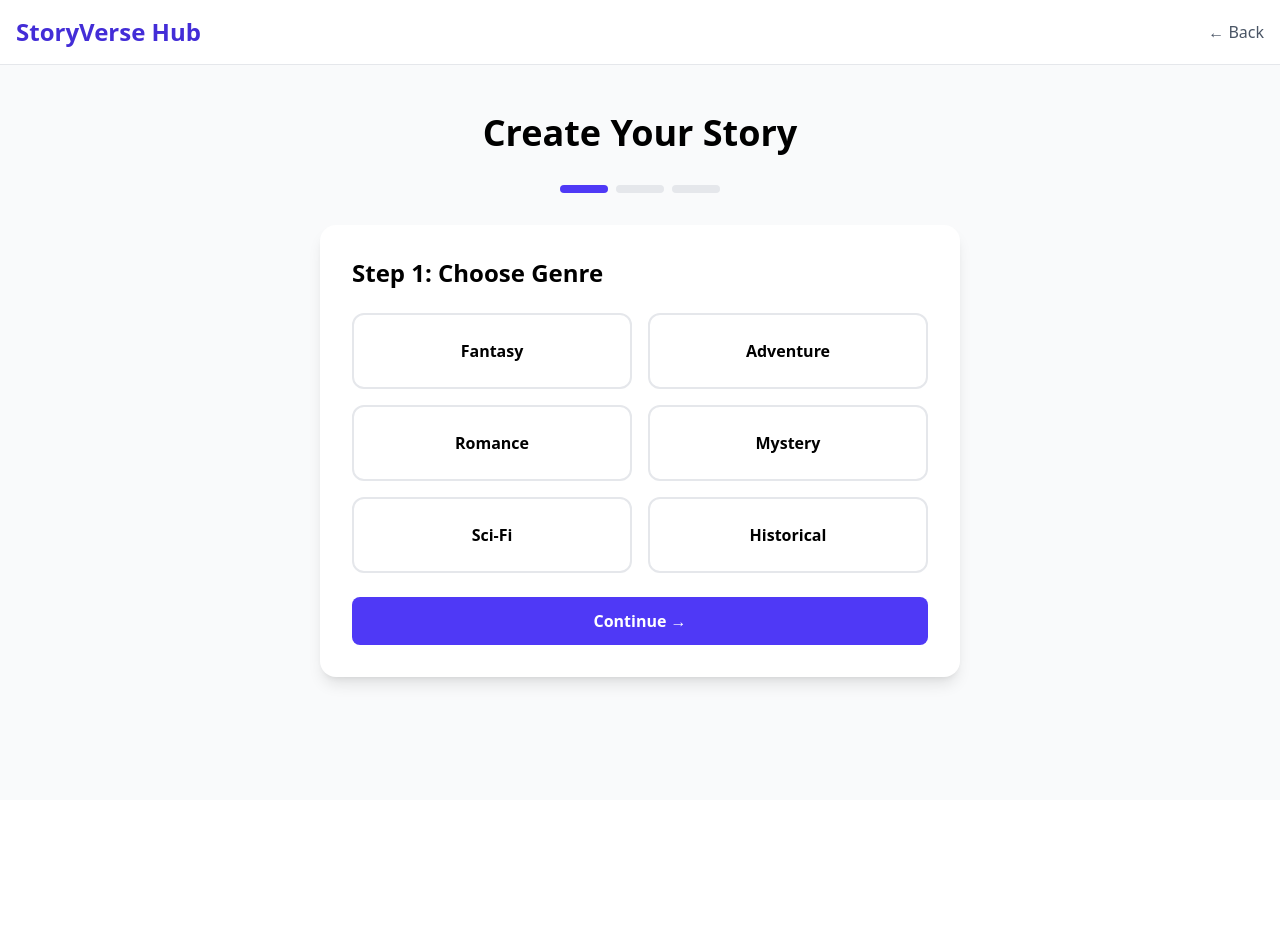
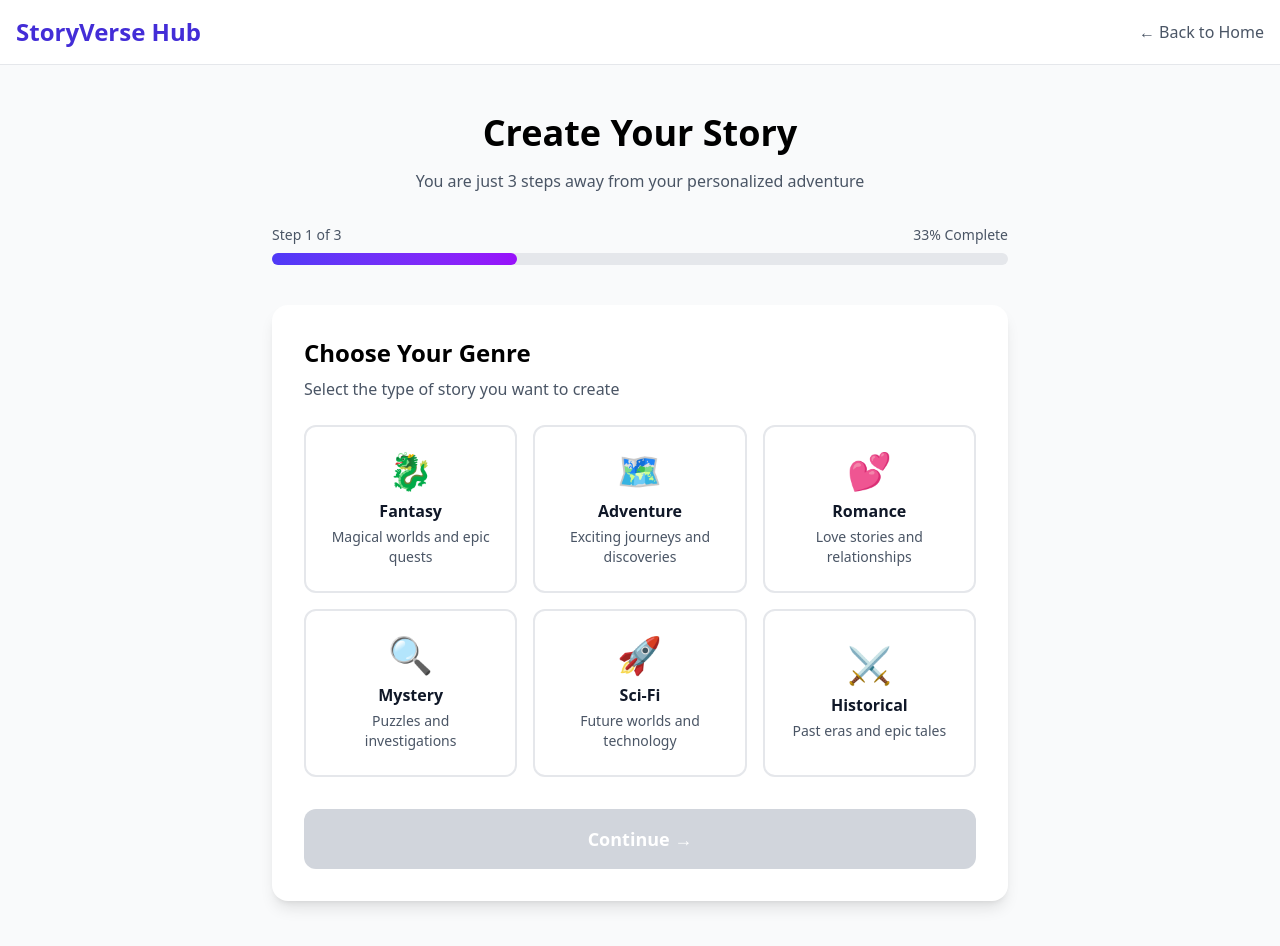
Before and after one commit to kaithebot/storyverse-hub, a Next.js app: page /create in a window 1280 px wide. Shown: the top 946 px of the page. Before the commit the page ends 800 px from the top, so only its background shows below. Built offline with nearby package versions, Linux system fonts and the light colour scheme; a web font is replaced by a local one.

Commit message:
v1.5.0: Completely redesigned Create page with progress bar, icons, better UX - 04:56

```diff
--- a/src/app/create/page.tsx
+++ b/src/app/create/page.tsx
@@ -5,69 +5,156 @@ import Link from 'next/link';
 
 export default function Create() {
   const [step, setStep] = useState(1);
+  const [formData, setFormData] = useState({
+    genre: '',
+    characterName: '',
+  });
+
+  const genres = [
+    { name: 'Fantasy', icon: '🐉', desc: 'Magical worlds and epic quests' },
+    { name: 'Adventure', icon: '🗺️', desc: 'Exciting journeys and discoveries' },
+    { name: 'Romance', icon: '💕', desc: 'Love stories and relationships' },
+    { name: 'Mystery', icon: '🔍', desc: 'Puzzles and investigations' },
+    { name: 'Sci-Fi', icon: '🚀', desc: 'Future worlds and technology' },
+    { name: 'Historical', icon: '⚔️', desc: 'Past eras and epic tales' },
+  ];
+
+  const progress = (step / 3) * 100;
 
   return (
     <main className="min-h-screen bg-gray-50">
-      <nav className="bg-white border-b border-gray-200">
+      {/* Header */}
+      <nav className="bg-white border-b border-gray-200 sticky top-0 z-50">
         <div className="max-w-7xl mx-auto px-4 h-16 flex items-center justify-between">
           <Link href="/" className="font-serif text-2xl font-bold text-indigo-700">StoryVerse Hub</Link>
-          <Link href="/" className="text-gray-600 hover:text-indigo-600">← Back</Link>
+          <Link href="/" className="text-gray-600 hover:text-indigo-600 font-medium">← Back to Home</Link>
         </div>
       </nav>
 
-      <div className="max-w-2xl mx-auto px-4 py-12">
-        <h1 className="font-serif text-4xl font-bold text-center mb-8">Create Your Story</h1>
+      <div className="max-w-3xl mx-auto px-4 py-12">
+        <h1 className="font-serif text-4xl font-bold text-center mb-4">Create Your Story</h1>
+        <p className="text-gray-600 text-center mb-8">You are just 3 steps away from your personalized adventure</p>
 
-        {/* Progress */}
-        <div className="flex justify-center gap-2 mb-8">
-          {[1, 2, 3].map((i) => (
-            <div key={i} className={`w-12 h-2 rounded-full ${i <= step ? 'bg-indigo-600' : 'bg-gray-200'}`} />
-          ))}
+        {/* Progress Bar */}
+        <div className="mb-10">
+          <div className="flex justify-between text-sm text-gray-600 mb-2">
+            <span>Step {step} of 3</span>
+            <span>{Math.round(progress)}% Complete</span>
+          </div>
+          <div className="w-full bg-gray-200 rounded-full h-3">
+            <div
+              className="bg-gradient-to-r from-indigo-600 to-purple-600 h-3 rounded-full transition-all duration-500"
+              style={{ width: `${progress}%` }}
+            />
+          </div>
         </div>
 
+        {/* Step 1: Genre Selection */}
         {step === 1 && (
           <div className="bg-white rounded-2xl p-8 shadow-lg">
-            <h2 className="font-serif text-2xl font-bold mb-6">Step 1: Choose Genre</h2>
-            <div className="grid grid-cols-2 gap-4">
-              {['Fantasy', 'Adventure', 'Romance', 'Mystery', 'Sci-Fi', 'Historical'].map((genre) => (
-                <button key={genre} className="p-6 border-2 border-gray-200 rounded-xl hover:border-indigo-600 hover:bg-indigo-50 transition text-center font-semibold">
-                  {genre}
+            <h2 className="font-serif text-2xl font-bold mb-2">Choose Your Genre</h2>
+            <p className="text-gray-600 mb-6">Select the type of story you want to create</p>
+
+            <div className="grid grid-cols-2 md:grid-cols-3 gap-4">
+              {genres.map((genre) => (
+                <button
+                  key={genre.name}
+                  onClick={() => setFormData({ ...formData, genre: genre.name })}
+                  className={`p-6 border-2 rounded-xl text-center transition ${
+                    formData.genre === genre.name
+                      ? 'border-indigo-600 bg-indigo-50 ring-2 ring-indigo-600'
+                      : 'border-gray-200 hover:border-indigo-300 hover:bg-gray-50'
+                  }`}
+                >
+                  <div className="text-4xl mb-2">{genre.icon}</div>
+                  <div className="font-bold text-gray-900">{genre.name}</div>
+                  <div className="text-sm text-gray-600 mt-1">{genre.desc}</div>
                 </button>
               ))}
             </div>
-            <button onClick={() => setStep(2)} className="w-full mt-6 bg-indigo-600 text-white py-3 rounded-lg font-semibold hover:bg-indigo-700 transition">
+
+            <button
+              onClick={() => formData.genre && setStep(2)}
+              disabled={!formData.genre}
+              className="w-full mt-8 bg-indigo-600 text-white py-4 rounded-xl font-bold text-lg hover:bg-indigo-700 transition disabled:bg-gray-300 disabled:cursor-not-allowed"
+            >
               Continue →
             </button>
           </div>
         )}
 
+        {/* Step 2: Character Details */}
         {step === 2 && (
           <div className="bg-white rounded-2xl p-8 shadow-lg">
-            <h2 className="font-serif text-2xl font-bold mb-6">Step 2: Main Character</h2>
-            <div className="space-y-4">
+            <h2 className="font-serif text-2xl font-bold mb-2">Create Your Hero</h2>
+            <p className="text-gray-600 mb-6">Tell us about the main character</p>
+
+            <div className="space-y-6">
               <div>
-                <label className="block text-sm font-medium text-gray-700 mb-1">Character Name</label>
-                <input type="text" className="w-full px-4 py-3 border border-gray-300 rounded-lg focus:ring-2 focus:ring-indigo-500" placeholder="Your name or hero name" />
+                <label className="block text-sm font-semibold text-gray-700 mb-2">Character Name</label>
+                <input
+                  type="text"
+                  value={formData.characterName}
+                  onChange={(e) => setFormData({ ...formData, characterName: e.target.value })}
+                  className="w-full px-4 py-3 border border-gray-300 rounded-lg focus:ring-2 focus:ring-indigo-500 focus:border-indigo-500 transition"
+                  placeholder="e.g., Alex, Jordan, or your own name"
+                />
               </div>
-              <div>
-                <label className="block text-sm font-medium text-gray-700 mb-1">Character Traits</label>
-                <input type="text" className="w-full px-4 py-3 border border-gray-300 rounded-lg focus:ring-2 focus:ring-indigo-500" placeholder="Brave, curious, kind..." />
+
+              <div className="bg-indigo-50 rounded-lg p-4">
+                <p className="text-sm text-indigo-800">
+                  <span className="font-semibold">💡 Tip:</span> The more details you provide, the more personalized your story will be!
+                </p>
               </div>
             </div>
-            <div className="flex gap-4 mt-6">
-              <button onClick={() => setStep(1)} className="flex-1 bg-gray-100 text-gray-700 py-3 rounded-lg font-semibold hover:bg-gray-200 transition">← Back</button>
-              <button onClick={() => setStep(3)} className="flex-1 bg-indigo-600 text-white py-3 rounded-lg font-semibold hover:bg-indigo-700 transition">Continue →</button>
+
+            <div className="flex gap-4 mt-8">
+              <button
+                onClick={() => setStep(1)}
+                className="flex-1 bg-gray-100 text-gray-700 py-4 rounded-xl font-bold hover:bg-gray-200 transition"
+              >
+                ← Back
+              </button>
+              <button
+                onClick={() => formData.characterName && setStep(3)}
+                disabled={!formData.characterName}
+                className="flex-1 bg-indigo-600 text-white py-4 rounded-xl font-bold hover:bg-indigo-700 transition disabled:bg-gray-300 disabled:cursor-not-allowed"
+              >
+                Continue →
+              </button>
             </div>
           </div>
         )}
 
+        {/* Step 3: Success */}
         {step === 3 && (
           <div className="bg-white rounded-2xl p-8 shadow-lg text-center">
-            <div className="text-6xl mb-4">✨</div>
-            <h2 className="font-serif text-2xl font-bold mb-4">Your Story Is Being Created!</h2>
-            <p className="text-gray-600 mb-6">Our AI is crafting your personalized adventure. You'll receive it within 24 hours.</p>
-            <Link href="/" className="bg-indigo-600 text-white px-8 py-3 rounded-lg font-semibold hover:bg-indigo-700 transition inline-block">
-              Return Home
+            <div className="text-6xl mb-4">🎉</div>
+            <h2 className="font-serif text-3xl font-bold mb-4">Your Story is Being Created!</h2>
+            <p className="text-gray-600 mb-6 text-lg">
+              Our AI is weaving <span className="font-semibold text-indigo-600">{formData.characterName}</span> into an epic {formData.genre.toLowerCase()} adventure.
+            </p>
+
+            <div className="bg-gray-50 rounded-xl p-6 mb-8">
+              <h3 className="font-semibold mb-4">What happens next?</h3>
+              <ul className="space-y-3 text-left max-w-md mx-auto">
+                <li className="flex items-center gap-3">
+                  <span className="w-8 h-8 bg-green-100 text-green-600 rounded-full flex items-center justify-center text-sm font-bold">1</span>
+                  <span>AI crafts your unique story (2-5 minutes)</span>
+                </li>
+                <li className="flex items-center gap-3">
+                  <span className="w-8 h-8 bg-green-100 text-green-600 rounded-full flex items-center justify-center text-sm font-bold">2</span>
+                  <span>Preview sent to your email</span>
+                </li>
+                <li className="flex items-center gap-3">
+                  <span className="w-8 h-8 bg-green-100 text-green-600 rounded-full flex items-center justify-center text-sm font-bold">3</span>
+                  <span>Download or order your book!</span>
+                </li>
+              </ul>
+            </div>
+
+            <Link href="/" className="bg-indigo-600 text-white px-8 py-4 rounded-xl font-bold text-lg hover:bg-indigo-700 transition inline-block">
+              Return to Home
             </Link>
           </div>
         )}
```
Also changed, not shown: 72 other files (tests, documents, lock files or other folders).
